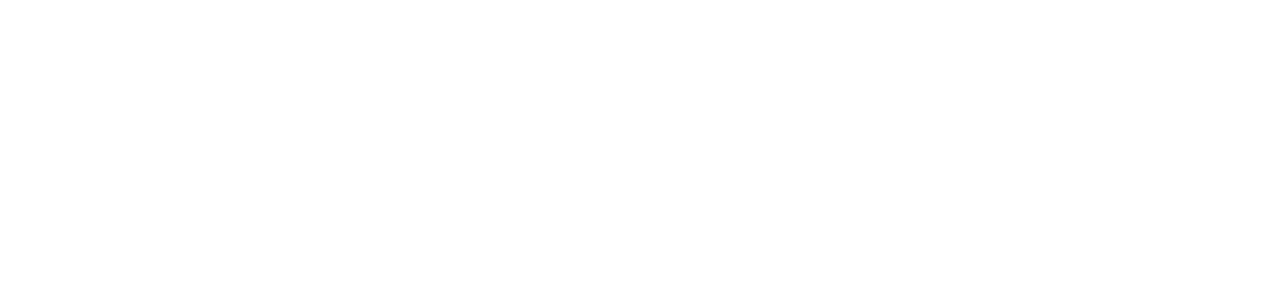
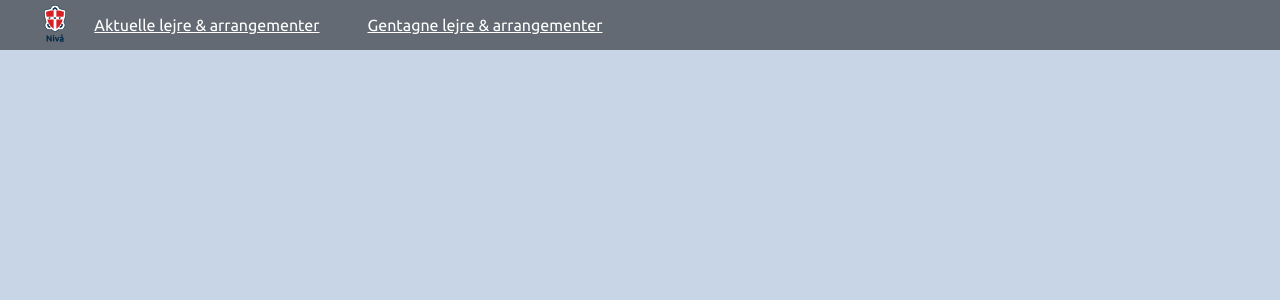
Before and after one commit to FDF-Nivaa/fdf-nivaa-vue, a Nuxt app: page / in a window 1280 px wide. Shown: the top 300 px of the page. Built offline with nearby package versions, Linux system fonts and the light colour scheme.

Commit message:
Added logo, navigation and some event pages

```diff
--- /dev/null
+++ b/components/MainNavigation.vue
@@ -0,0 +1,72 @@
+<template>
+  <nav class="main-navigation">
+    <ul class="main-navigation-list">
+      <li class="main-navigation-list-item">
+        <nuxt-link
+          class="main-navigation-link main-navigation-logo-link"
+          to="/"
+        >
+          <img
+            alt="FDF Nivå"
+            class="main-navigation-logo"
+            src="/logo.svg"
+          >
+        </nuxt-link>
+      </li>
+      <li class="main-navigation-list-item">
+        <nuxt-link
+          class="main-navigation-link"
+          to="/events"
+        >Aktuelle lejre & arrangementer
+        </nuxt-link>
+      </li>
+      <li>
+        <nuxt-link
+          class="main-navigation-link"
+          to="/repeated-events"
+        >Gentagne lejre & arrangementer
+        </nuxt-link>
+      </li>
+    </ul>
+  </nav>
+</template>
+
+<style lang="less">
+  body {
+    padding-top: 5em;
+  }
+  .main-navigation {
+    position: fixed;
+    top: 0;
+    left: 0;
+    right: 0;
+    background: rgba(0, 0, 0, .5);
+  }
+
+  .main-navigation-list {
+    max-width: 50em;
+    list-style: none;
+    display: flex;
+    flex-direction: row;
+  }
+
+  .main-navigation-list-item {
+    flex: 1 auto 0;
+  }
+
+  .main-navigation-link {
+    vertical-align: middle;
+    display: block;
+    color: white;
+    padding: 1em 1.5em;
+  }
+
+  .main-navigation-logo-link {
+    padding: 0;
+  }
+
+  .main-navigation-logo {
+    display: block;
+    height: 3em;
+  }
+</style>
--- a/layouts/default.vue
+++ b/layouts/default.vue
@@ -1,8 +1,21 @@
 <template>
-  <main>
-    <nuxt />
-  </main>
+  <div class="page-wrapper">
+    <MainNavigation />
+    <main>
+      <nuxt />
+    </main>
+  </div>
 </template>
+
+<script>
+  import MainNavigation from '~/components/MainNavigation'
+
+  export default {
+    components: {
+      MainNavigation
+    }
+  }
+</script>
 
 <style>
   *,
@@ -11,4 +24,9 @@
     box-sizing: border-box;
     margin: 0;
   }
+
+  body {
+    background: #c8d5e7;
+    font-family: Ubuntu, verdana, sans-serif;
+  }
 </style>
--- a/nuxt.config.js
+++ b/nuxt.config.js
@@ -15,7 +15,8 @@
       { hid: 'description', name: 'description', content: pkg.description }
     ],
     link: [
-      { rel: 'icon', type: 'image/x-icon', href: '/favicon.ico' }
+      { rel: 'icon', type: 'image/x-icon', href: '/favicon.ico' },
+      { rel: 'stylesheet', href: 'https://fonts.googleapis.com/css?family=Ubuntu:400,400i,700,700i' }
     ]
   },
 
@@ -27,14 +28,12 @@
   /*
   ** Global CSS
   */
-  css: [
-  ],
+  css: [],
 
   /*
   ** Plugins to load before mounting the App
   */
-  plugins: [
-  ],
+  plugins: [],
 
   /*
   ** Nuxt.js modules
--- /dev/null
+++ b/pages/events.vue
@@ -0,0 +1,37 @@
+<template>
+  <article>
+    <ul>
+      <li v-for="event in events">
+        <h3>{{event.title}}</h3>
+        <div v-html="event.description"></div>
+        <p>
+          <nuxt-link
+            :to="'/repeatedEvents/' + event.repeatedEvent._id"
+          >Læs mere om {{event.repeatedEvent.display}}</nuxt-link>
+        </p>
+      </li>
+    </ul>
+  </article>
+</template>
+
+<script>
+  import axios from 'axios'
+  import {cockpit as cockpitConfig} from '~/cockpit-config'
+
+  export default {
+    data() {
+      return {
+        events: []
+      }
+    },
+    asyncData() {
+      return axios
+        .get(`${cockpitConfig.url}/api/collections/get/events?token=${cockpitConfig.token}`)
+        .then(response => {
+          return {
+            events: response.data.entries || []
+          }
+        })
+    }
+  }
+</script>
--- /dev/null
+++ b/pages/repeated-events.vue
@@ -0,0 +1,32 @@
+<template>
+  <article>
+    <ul>
+      <li v-for="event in repeatedEvents">
+        <h3>{{event.title}}</h3>
+        <div v-html="event.description"></div>
+      </li>
+    </ul>
+  </article>
+</template>
+
+<script>
+  import axios from 'axios'
+  import {cockpit as cockpitConfig} from '~/cockpit-config'
+
+  export default {
+    data() {
+      return {
+        repeatedEvents: []
+      }
+    },
+    asyncData() {
+      return axios
+        .get(`${cockpitConfig.url}/api/collections/get/repeatedEvents?token=${cockpitConfig.token}`)
+        .then(response => {
+          return {
+            repeatedEvents: response.data.entries || []
+          }
+        })
+    }
+  }
+</script>
```
Also changed, not shown: static/logo.svg (added).
